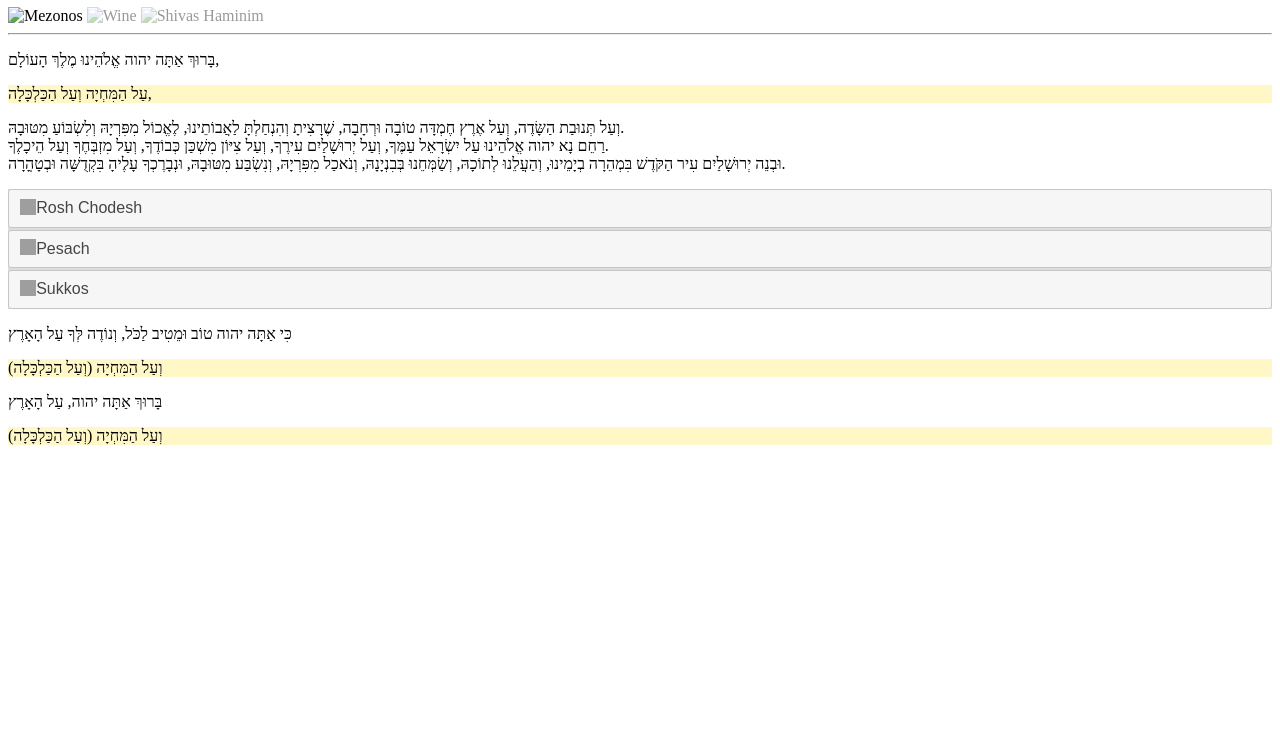
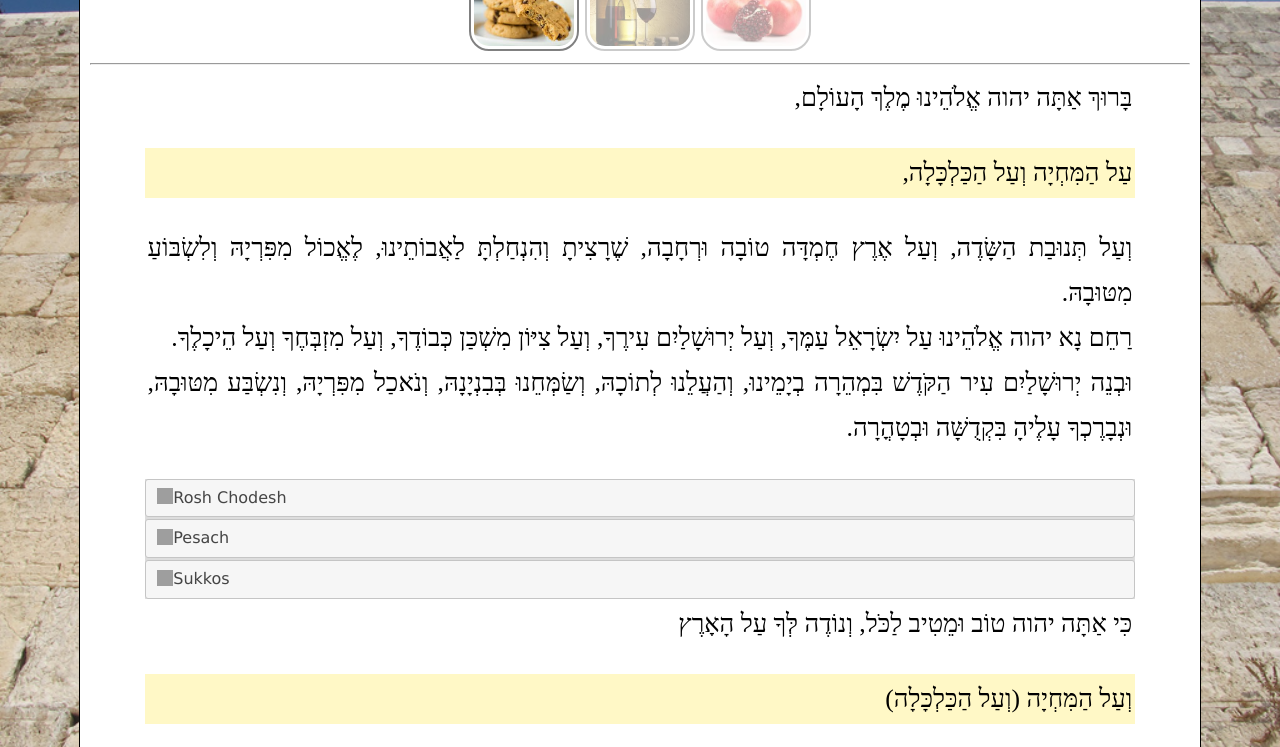
Before and after one commit to TManITtech/Al_Hamichya, a plain HTML site: page index.html in a window 1280 px wide. Shown: the part 73-820 px from the top of the page. Drawn offline with nearby package versions, Linux system fonts and the light colour scheme; the site is published under a folder, as on GitHub Pages, so addresses that start at the root find nothing; grey boxes are pictures that could not be loaded; files whose address does not match are found by name.

Commit message:
Update index.html
Fixed links

```diff
--- a/index.html
+++ b/index.html
@@ -4,9 +4,9 @@
    <head>
       <meta http-equiv="Content-Type" content="text/html; charset=UTF-8">
       <title>Al Hamichya</title>
-      <link rel="shortcut icon" href="/img/cookie.jpg" type="image/x-icon">
-      <link rel="icon" href="/img/cookie.jpg" type="image/x-icon">
-      <link rel="stylesheet" type="text/css" href="/style/mainStyle.css">
+      <link rel="shortcut icon" href="./img/cookie.jpg" type="image/x-icon">
+      <link rel="icon" href="./img/cookie.jpg" type="image/x-icon">
+      <link rel="stylesheet" type="text/css" href="./style/mainStyle.css">
 
       <script src="https://ajax.googleapis.com/ajax/libs/jquery/1.11.2/jquery.min.js"></script>
 
@@ -76,9 +76,9 @@
 				  <div id="actionBox" class="actionBox">
 					  <h1 class="title">ברכת מעין שלש</h1>
 
-					  <img class="toggleImg" id="Mezonos" alt="Mezonos" src="/img/cookie.jpg" />
-					  <img class="toggleImg" id="Wine" alt="Wine" src="/img/wine.jpg" />
-					  <img class="toggleImg" id="ShivasHaminim" alt="Shivas Haminim" src="/img/pomegranate.jpg" />
+					  <img class="toggleImg" id="Mezonos" alt="Mezonos" src="./img/cookie.jpg" />
+					  <img class="toggleImg" id="Wine" alt="Wine" src="./img/wine.jpg" />
+					  <img class="toggleImg" id="ShivasHaminim" alt="Shivas Haminim" src="./img/pomegranate.jpg" />
 				  </div>
 
 				  <hr />
```
